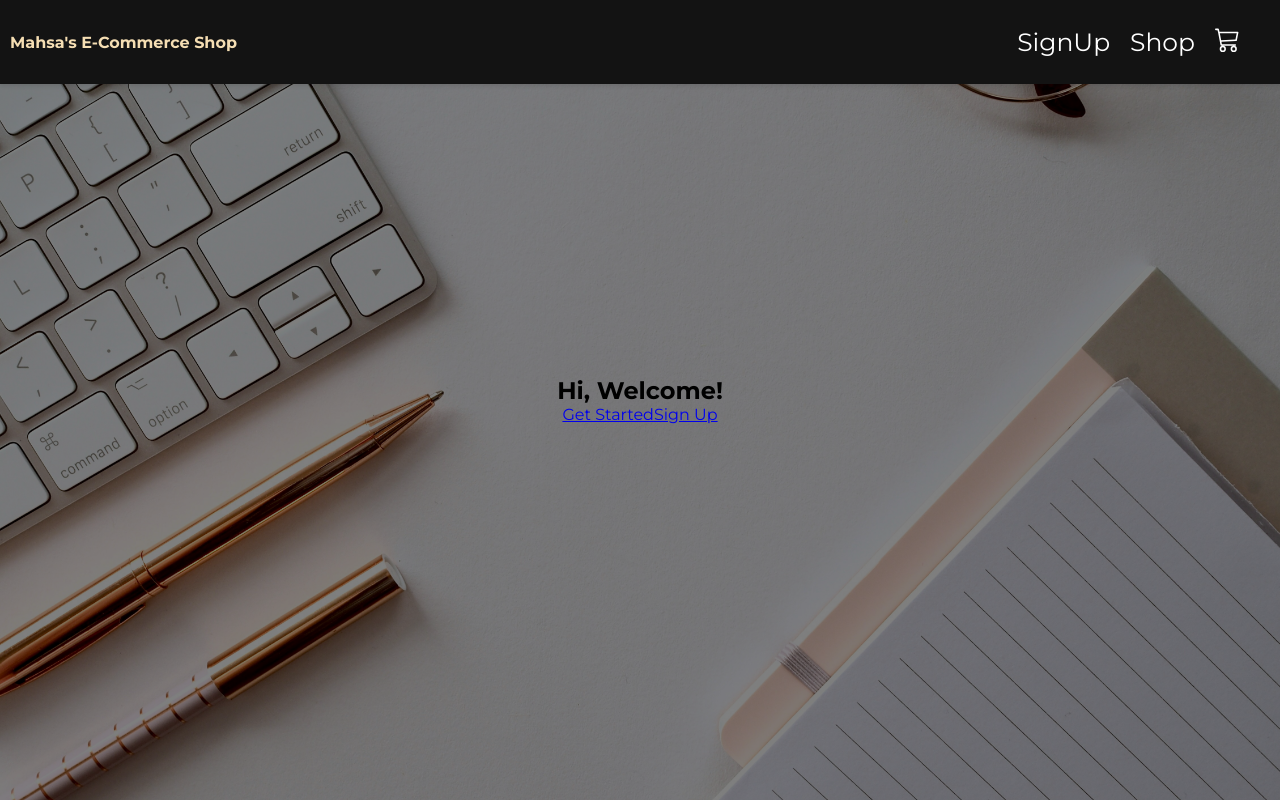
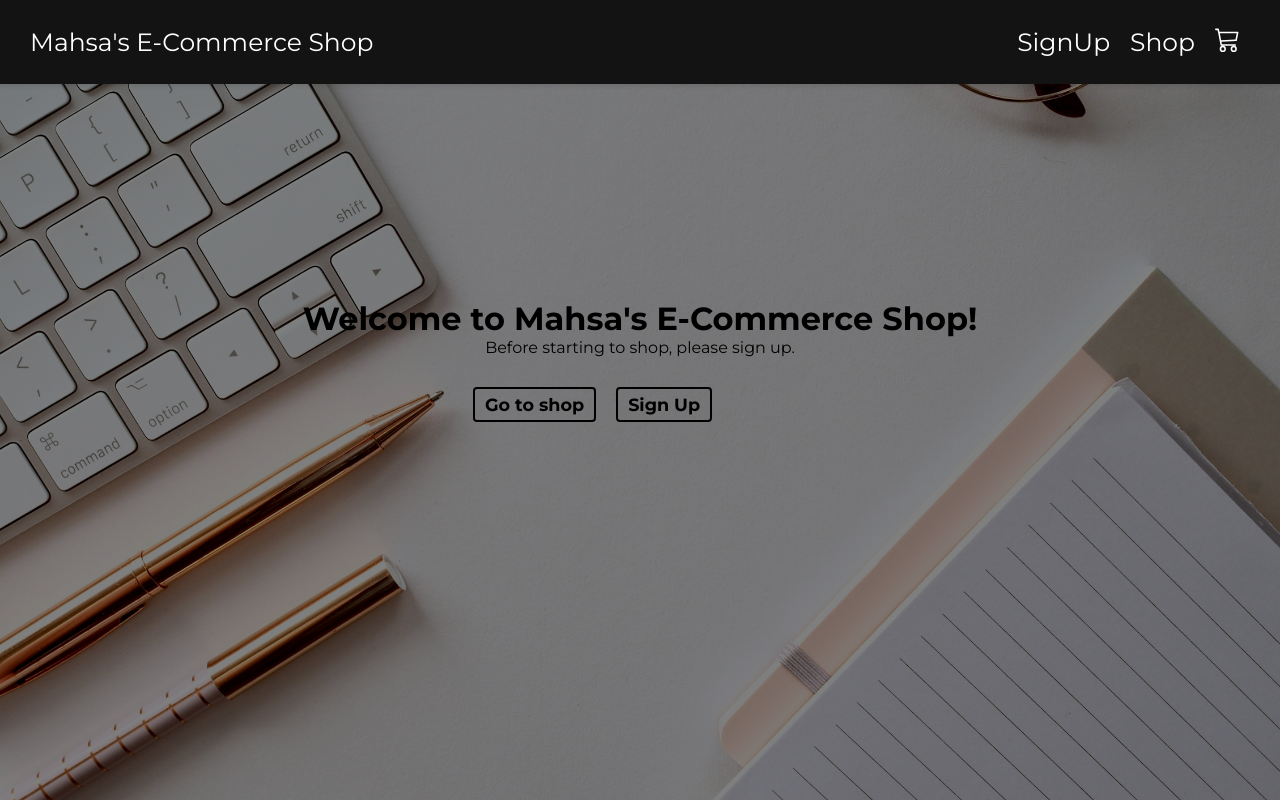
Before and after one commit to ghezel1995/ecommerce, a React (Create React App) app: page /intro in a window 1280 px wide. Built offline with nearby package versions, Linux system fonts and the light colour scheme.

Commit message:
Added the Intro page

```diff
--- a/src/App.js
+++ b/src/App.js
@@ -30,16 +30,9 @@ function App() {
             isAuthenticated={isAuthenticated}
             handleLogout={handleLogout}
           />
-          {isAuthenticated && (
-            <>
-              <div className='welcome-message'>
-                <h1>Welcome, {userName}!</h1>
-                <p>Hope you enjoy shopping.</p>
-              </div>
-            </>
-          )}
           <Routes>
-            <Route path='/' element={<Shop />} />
+            <Route path='/' element={<Intro isAuthenticated={isAuthenticated} userName={userName} />} />
+            <Route path='shop' element = {<Shop />} />
             <Route path='intro' element={<Intro />} />
             <Route path='/cart' element={<Cart />} />
             <Route
--- a/src/components/Navbar.css
+++ b/src/components/Navbar.css
@@ -46,7 +46,7 @@
 .logout:hover {
   color: wheat;
 }
-.overlay {
+.overlay-logout {
   position: fixed;
   top: 0;
   left: 0;
--- a/src/components/Navbar.jsx
+++ b/src/components/Navbar.jsx
@@ -17,7 +17,9 @@ export const Navbar = ({ isAuthenticated, handleLogout }) => {
 
   return (
     <div className='navbar'>
-      <h4 className='lego'>Mahsa's E-Commerce Shop</h4>
+      <Link to='/' className='link'>
+        Mahsa's E-Commerce Shop
+      </Link>
       <div className='links'>
         {!isAuthenticated && (
           <Link to='signin' className='link'>
@@ -30,10 +32,10 @@ export const Navbar = ({ isAuthenticated, handleLogout }) => {
               Logout
             </button>
             {showLogoutConfirmation && (
-              <div className='overlay'>
+              <div className='overlay-logout'>
                 <div className='logout-confirmation'>
                   <p>Are you sure you want to logout?</p>
-                  <button onClick={confirmLogout}>Yes, I'm sure</button>
+                  <button onClick={confirmLogout}>Yes</button>
                   <button onClick={() => setShowLogoutConfirmation(false)}>
                     No
                   </button>
--- a/src/pages/cart/Cart.jsx
+++ b/src/pages/cart/Cart.jsx
@@ -24,7 +24,7 @@ export const Cart = () => {
         {totalAmount > 0 ?
         <div className='checkout'>
           <p>Subtotal: ${totalAmount}</p>
-          <button onClick={() => navigate('/')}>Continue Shopping</button>
+          <button onClick={() => navigate('/shop')}>Continue Shopping</button>
           <button>Checkout</button>
         </div>
          : <h1>The Cart is empty.</h1>}
--- a/src/pages/shop/Intro.css
+++ b/src/pages/shop/Intro.css
@@ -1,12 +1,49 @@
-.main {
+.container{
+  position: relative;
   display: flex;
-  justify-content: c;
   align-items: center;
-  z-index: 100;
+  justify-content: center;
+  background-image: url('../../asset/intro.jpg');
+  background-size: cover;
+  background-position: center;
+  min-height: 100vh;
+}
+.overlay{
   position: absolute;
   top: 0;
   left: 0;
   width: 100%;
-  opacity: 1;
-  transition: opacity 0.5s ease; /* Define the transition effect */
+  height: 100%;
+  background-color: rgba(0, 0, 0, 0.5);
 }
+.content{
+  position: relative;
+  z-index: 10000;
+  padding: 20px;
+  text-align: center;
+  margin-bottom: 50px;
+}
+
+content h1{
+  margin-bottom: 20px;
+}
+
+.link-container{
+  width: 80%;
+  margin: 20px;
+  display: flex;
+  justify-content: center;
+  align-items: center;
+}
+
+.home-link{
+  width: auto;
+  margin: 10px;
+  padding: 5px 10px;
+  text-decoration: none;
+  font-size: 1.1rem;
+  font-weight: 600;
+  color: black;
+  border: 2px solid black;
+  border-radius: 4px;
+}
--- a/src/pages/shop/Intro.jsx
+++ b/src/pages/shop/Intro.jsx
@@ -1,44 +1,38 @@
-import React from 'react'
-import background from '../../asset/intro.jpg';
+import React from 'react';
 import { Link } from 'react-router-dom';
+import './Intro.css';
 
-export const Intro = () => {
-    const styles = {
-      container: {
-        position: 'relative',
-        display: 'flex',
-        alignItems: 'center',
-        justifyContent: 'center',
-        backgroundImage: `url(${background})`,
-        backgroundSize: 'cover',
-        backgroundPosition: 'center',
-        minHeight: '100vh',
-      },
-      overlay: {
-        position: 'absolute',
-        top: 0,
-        left: 0,
-        width: '100%',
-        height: '100%',
-        backgroundColor: 'rgba(0, 0, 0, 0.5)',
-      },
-      content: {
-        position: 'relative', // Ensures content is positioned relative to the container
-        zIndex: 1, // Set a higher z-index to ensure content appears on top of the overlay
-        padding: '20px', // Adjust padding as needed
-        textAlign: 'center',
-      },
-    };
+export const Intro = ({ isAuthenticated, userName }) => {
   return (
-    <div style={styles.container}>
+    <div className='container'>
       <div className='main'>
-        <div style={styles.overlay}></div>
-        <div style={styles.content}>
-          <h2>Hi, Welcome!</h2>
-          <Link to='/'>Get Started</Link>
-          <Link to='signin'>Sign Up</Link>
+        <div className='overlay'></div>
+        <div className='content'>
+          {isAuthenticated ? (
+            <>
+              <div className='welcome-message'>
+                <h1>Welcome, {userName}!</h1>
+                <p>Hope you enjoy shopping.</p>
+              </div>
+            </>
+          ) : (
+            <>
+              <h1>Welcome to Mahsa's E-Commerce Shop!</h1>
+              <p>Before starting to shop, please sign up.</p>
+            </>
+          )}
+          <div className='link-container'>
+            <Link to='/shop' className='home-link'>
+              Go to shop
+            </Link>
+            {!isAuthenticated && (
+              <Link to='signin' className='home-link'>
+                Sign Up
+              </Link>
+            )}
+          </div>
         </div>
       </div>
     </div>
   );
-}
+};
--- a/src/products.js
+++ b/src/products.js
@@ -11,8 +11,8 @@ import product8 from './asset/08.png'
 export const PRODUCTS = [
   {
     id: 1,
-    name: 'IPhone',
-    price: 1999.0,
+    name: 'Jeans',
+    price: 40.0,
     productImage: product1,
   },
   {
```
Also changed, not shown: 1 other file (tests, documents, lock files or other folders).
